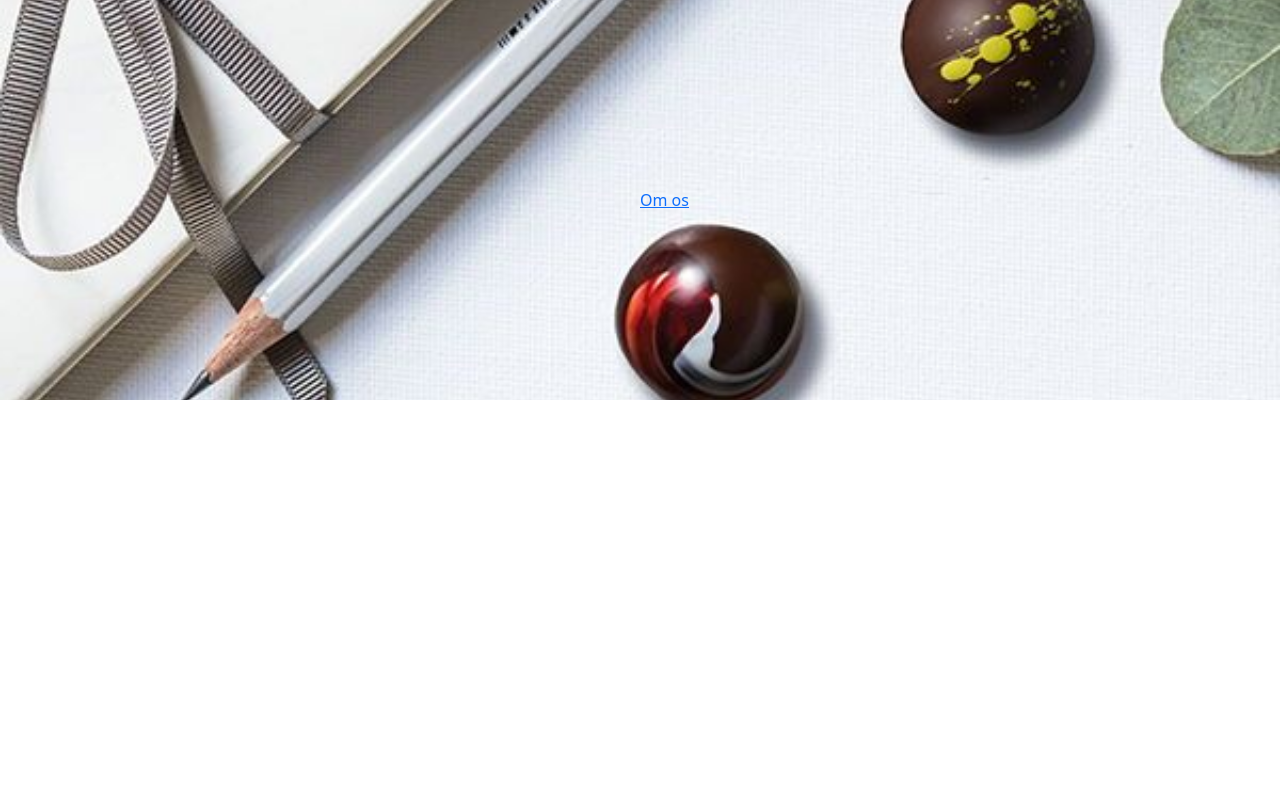
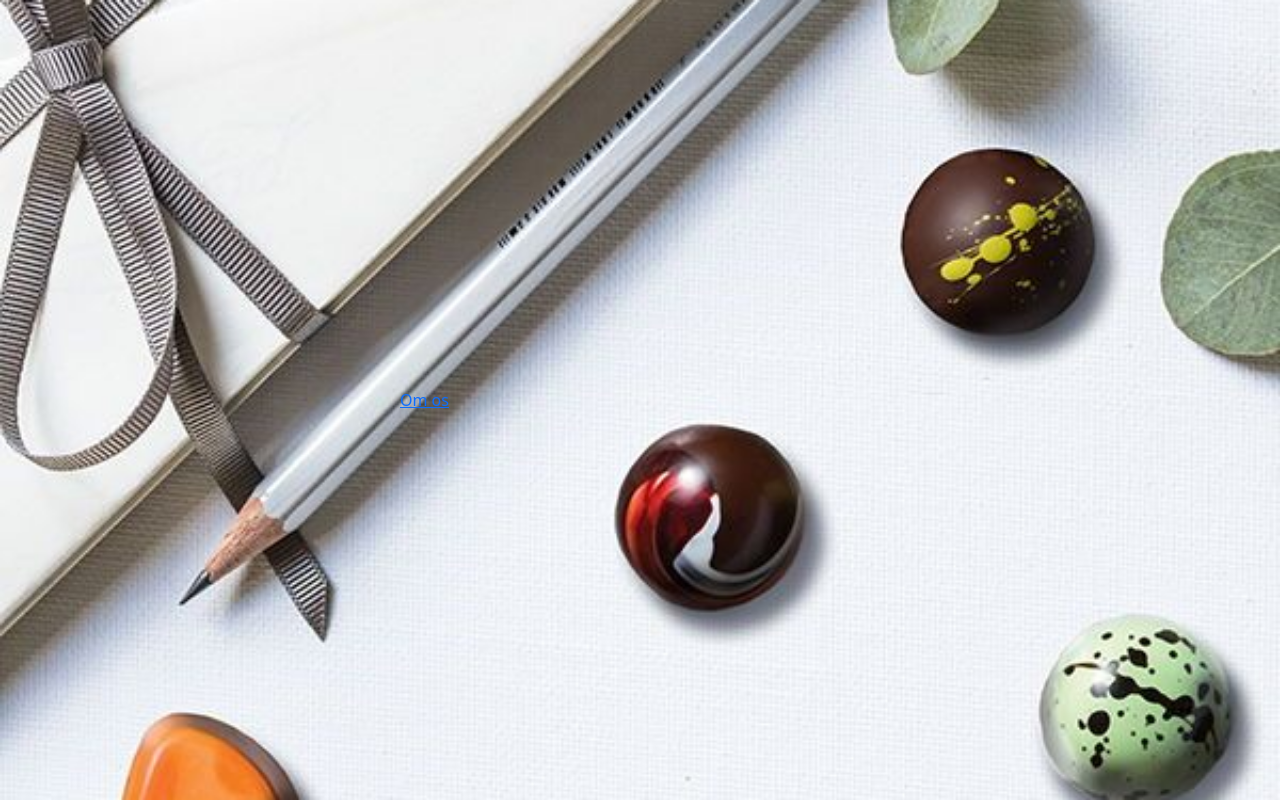
Before and after one commit to simo212a/Chocolate_Club_webside, a website: page index.html in a window 1280 px wide. Drawn offline with nearby package versions, Linux system fonts and the light colour scheme; files that its build step writes are made by us from their sources.

Commit message:
fifth commit

```diff
--- a/css/styles.scss
+++ b/css/styles.scss
@@ -43,7 +43,7 @@ body, html {
 
 .homepage_picture{
 	background-image: url("../images/Home_page_header.jpg");
-	height: 50vh;
+	height: 100vh;
 	background-position: center;
 	background-repeat: no-repeat;
 	background-size: cover;
@@ -59,7 +59,7 @@ body, html {
 	text-align: center;
 	position: absolute;
 	top: 50%;
-	left: 20px;
+	left: 60px;
 	transform: translateY(-50%);
 }
 
@@ -68,7 +68,7 @@ body, html {
 		text-align: center;
 		position: absolute;
 		top: 50%;
-		left: 50%;
+		left: 400px;
 		transform: translateY(-50%);
 	}
 }
```
